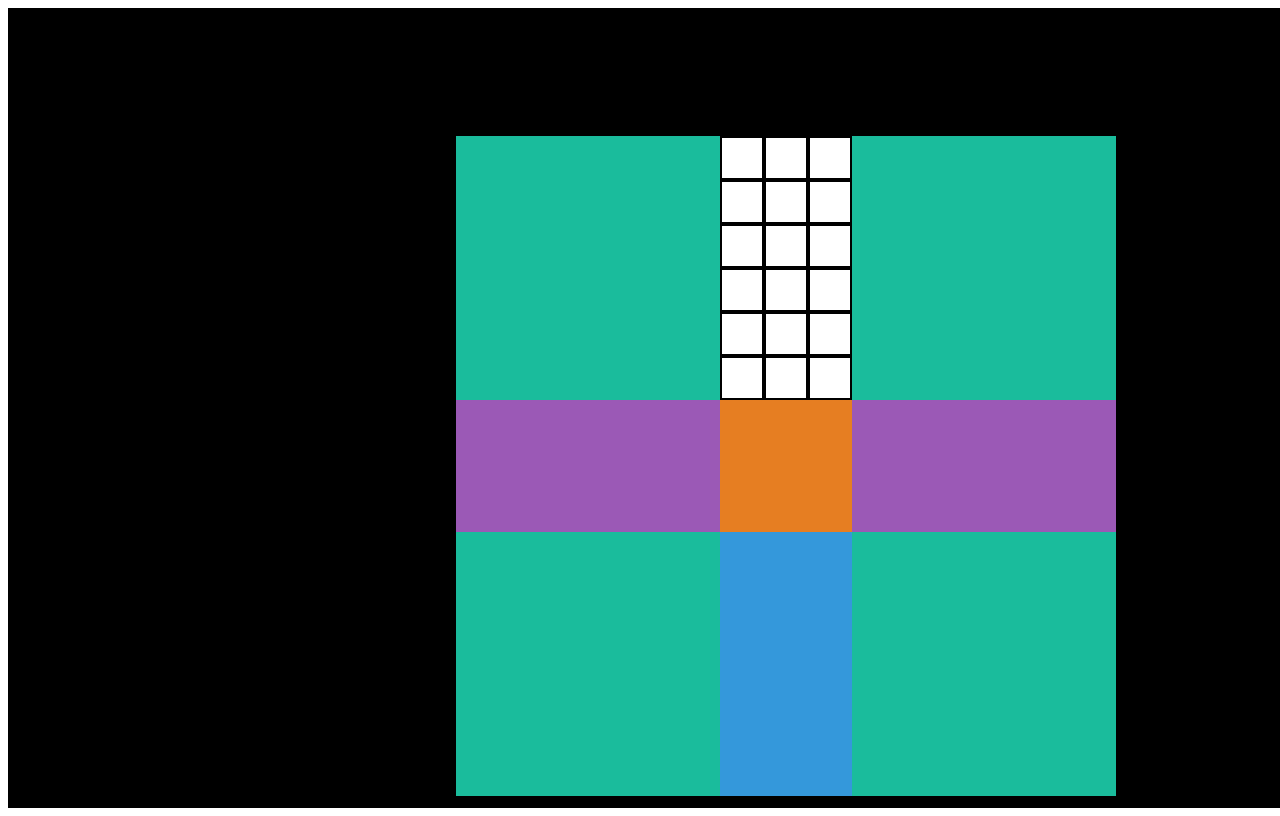
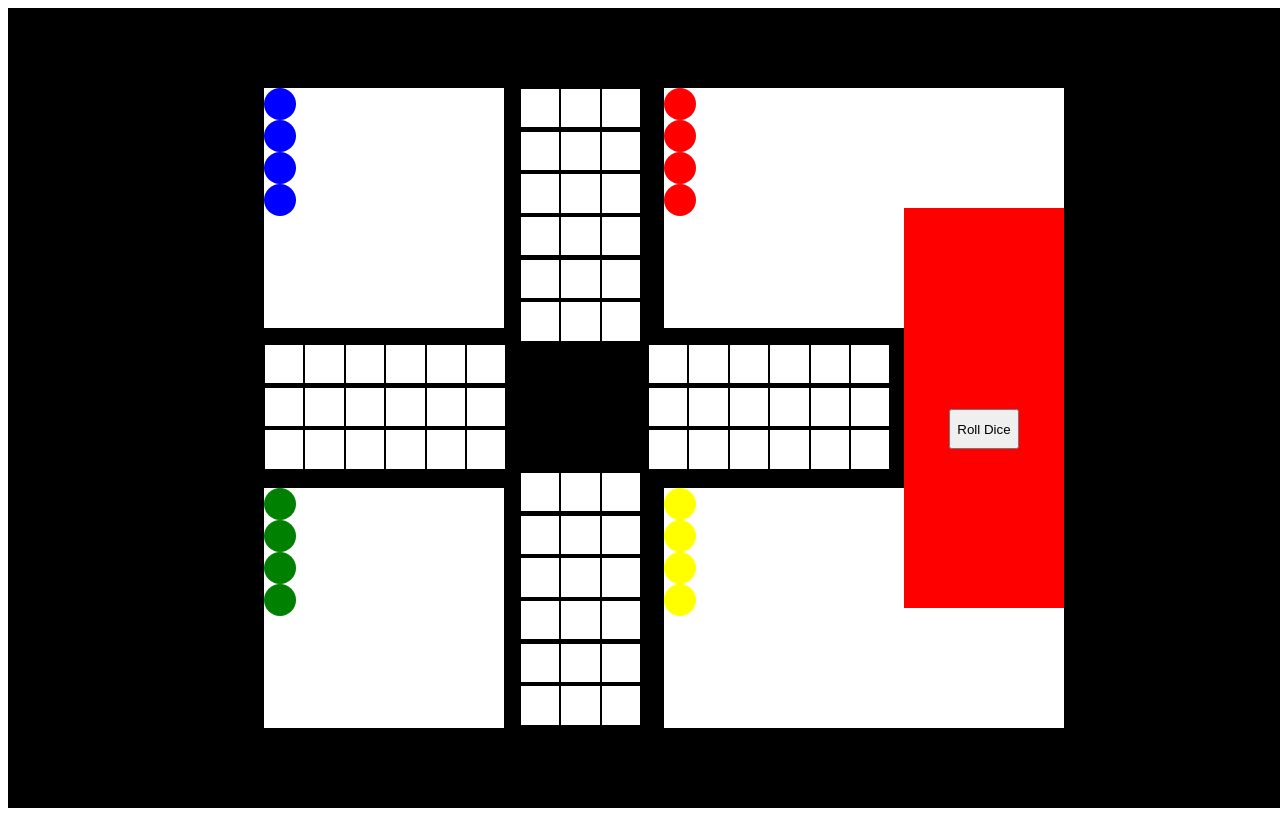
Before and after one commit to apurvaa07/JSLudo, a plain HTML site: page index.html in a window 1280 px wide. Drawn offline with Linux system fonts and the light colour scheme.

Commit message:
classes created

```diff
--- a/css/board.css
+++ b/css/board.css
@@ -7,49 +7,103 @@
 }
 
 .board{
-  height: 660px;
-  width: 660px;
-  background-color: #ecf0f1;
+  height: 80vh;
+  width: 80vh;
+  background-color: black;
   position: absolute;
-  margin-left: 35%;
-  margin-top: 10%;
+  margin-left: 20vw;
+  margin-top: 10vh;
   display: flex;
   flex-wrap: wrap;
 }
 
+.dashboard{
+  height: 80vh;
+  width: 20vh;
+  background-color: white;
+  position: absolute;
+  margin-left: 70vw;
+  margin-top: 10vh;
+  display:flex;
+  justify-content: center;
+  align-items: center;
+}
+
+.dashInner{
+  width: 28vh;
+  height: 50vh;
+  background-color: red;
+  display: flex;
+  justify-content: center;
+  align-items: center;
+  flex-direction: column;
+}
+
 .yard{
-  height:264px;
-  width:264px;
-  background-color: #1abc9c;
+  height:32vh;
+  width:32vh;
+  background-color: black;
+  justify-content: center;
+  align-items: center;
+}
+
+.innerYard{
+  height:30vh;
+  width:30vh;
+  background-color: white;
+}
+
+#red{
+  margin-left: 2vh;
+}
+
+#yellow{
+  margin-top: 2vh;
+  margin-left: 2vh;
+}
+
+#green{
+  margin-top: 2vh;
+}
+
+.token{
+  height: 4vh;
+  width: 4vh;
+  border-radius: 2vh;
+  background-color: red;
 }
 
 .vPlayField{
-  height: 264px;
-  width: 132px;
-  background-color: #3498db;
+  height: 32vh;
+  width: 16vh;
+  background-color: black;
   display: flex;
   flex-wrap: wrap;
 }
 
 .hPlayField{
-  width: 264px;
-  height: 132px;
-  background-color: #9b59b6;
+  width: 32vh;
+  height: 16vh;
+  background-color: black;
   display: flex;
   flex-wrap: wrap;
 }
 
 .finishSquare{
-  width:132px;
-  height:132px;
-  background-color: #e67e22;
+  width:16vh;
+  height:16vh;
+  background-color: black;
 }
 
 .tile{
-  height: 40px;
-  width: 40px;
+  height: 4.8vh;
+  width: 4.8vh;
   background-color: white;
-  border: 2px;
+  border: 0.24vh;
   border-color: black;
   border-style: solid;
 }
+
+.diceButton{
+  height: 5vh;
+}
--- a/index.html
+++ b/index.html
@@ -6,15 +6,38 @@
   <body>
     <div class="container">
       <div class="board">
-        <div class="yard"></div>
+        <div class="yard">
+          <div class="innerYard" id="blue"></div>
+        </div>
+
         <div id="v1" class="vPlayField"></div>
-        <div class="yard"></div>
+
+        <div class="yard">
+          <div class="innerYard" id="red"></div>
+        </div>
+
         <div class="hPlayField" id="h1"></div>
+
         <div class="finishSquare"> </div>
+
         <div class="hPlayField" id="h2"></div>
-        <div class="yard"></div>
+
+        <div class="yard">
+          <div class="innerYard" id="green"></div>
+        </div>
+
         <div class="vPlayField" id="v2"></div>
-        <div class="yard"></div>
+
+        <div class="yard">
+          <div class="innerYard" id="yellow"></div>
+        </div>
+
+      </div>
+      <div class="dashboard">
+        <div class="dashInner">
+          <h1 class="diceFace" id="DF"></h1>
+          <button class="diceButton" onclick="rollDice()">Roll Dice</button>
+        </div>
       </div>
     </div>
     <script type="text/javascript" src="js/board.js"></script>
--- a/js/board.js
+++ b/js/board.js
@@ -1,8 +1,113 @@
-console.log(document);
-var hPlayField1 = document.getElementById("v1");
-console.log(hPlayField1);
-for(var i=0; i<18; i++){
-  var tile = document.createElement("div");
-  tile.classList.add("tile");
-  hPlayField1.appendChild(tile);
+function getPath(color){
+  switch (color) {
+    case "blue":
+      return [2, 3, 4, 5, 6, 34, 31, 28, 25, 22, 19, 20, 21, 24, 27, 30, 33, 36, 37, 38, 39, 40, 41, 42, 48, 54, 53, 52, 51, 50, 49, 57, 60, 63, 66, 69, 72, 71, 70, 67, 64, 61, 58, 55, 18, 17, 16, 15, 14, 13, 7, 8, 9, 10, 11, 12];
+
+    case "red":
+      return [24, 27, 30, 33, 36, 37, 38, 39, 40, 41, 42, 48, 54, 53, 52, 51, 50, 49, 57, 60, 63, 66, 69, 72, 71, 70, 67, 64, 61, 58, 55, 18, 17, 16, 15, 14, 13, 7, 1, 2, 3, 4, 5, 6, 34, 31, 28, 25, 22, 19, 20, 23, 26, 29, 32, 35];
+
+    case "yellow":
+      return [53, 52, 51, 50, 49, 57, 60, 63, 66, 69, 72, 71, 70, 67, 64, 61, 58, 55, 18, 17, 16, 15, 14, 13, 7, 1, 2, 3, 4, 5, 6, 34, 31, 28, 25, 22, 19, 20, 21, 24, 27, 30, 33, 36, 37, 38, 39, 40, 41, 42, 48, 47, 46, 45, 44, 43];
+
+    case "green":
+      return [67, 64, 61, 58, 55, 18, 17, 16, 15, 14, 13, 7, 1, 2, 3, 4, 5, 6, 34, 31, 28, 25, 22, 19, 20, 21, 24, 27, 30, 33, 36, 37, 38, 39, 40, 41, 42, 48, 54, 53, 52, 51, 50, 49, 57, 60, 63, 66, 69, 72, 71, 68, 65, 62, 59, 56];
+  }
 }
+
+var globalPlayerNumber = 0;
+
+function rollDice(){
+  var dice = Math.random() * 6;
+  dice = Math.floor(dice) + 1;
+  var diceFace = document.getElementById("DF");
+  diceFace.innerHTML = dice;
+  return dice;
+}
+
+function tokenClicked(e,token){
+  console.log(e.target.id);
+  console.log(board);
+}
+
+function Player(color){
+  this.tokens = [];
+  this.color = color;
+  for(var i = 0; i < 4; i++){
+    var token = new Token(this.color, i);
+    this.tokens.push(token);
+  }
+}
+
+function Token(color, id){
+  this.color = color;
+  this.id = id;
+  this.position = 0;
+  this.path = getPath(this.color);
+}
+
+function Board(nOP){
+  this.numberOfPlayers = nOP;
+  this.colors = ["blue","red","yellow","green"];
+}
+
+Board.prototype.drawBoard = function(){
+  var hPF1 = document.getElementById("h1");
+  var hPF2 = document.getElementById("h2");
+  var vPF1 = document.getElementById("v1");
+  var vPF2 = document.getElementById("v2");
+
+  var red = document.getElementById("red");
+  var blue = document.getElementById("blue");
+  var green = document.getElementById("green");
+  var yellow = document.getElementById("yellow");
+
+  this.yards = [blue,red,yellow,green];
+  this.listPF = [hPF1, vPF1, hPF2, vPF2];
+
+  var tileNo = 1;
+  for(var i = 0; i < 4; i++){
+    var PF = this.listPF[i];
+    for(var j = 0; j < 18; j++){
+      var tile = document.createElement("div");
+      tile.classList.add("tile");
+      tile.setAttribute("id", tileNo);
+      tileNo += 1;
+      PF.appendChild(tile);
+    }
+  }
+}
+
+Board.prototype.initPlayers = function(){
+  this.playerList = [];
+  this.tokenList = {};
+  for(var i = 0; i < this.numberOfPlayers; i++){
+    var pl = new Player(this.colors[i]);
+    this.playerList.push(pl);
+  }
+}
+
+Board.prototype.initTokens = function(){
+  for(var i = 0; i < this.numberOfPlayers; i++){
+    var yard = this.yards[i];
+    var player = this.playerList[i];
+    for(var j = 0; j < 4; j++){
+      var tokenElem = document.createElement("div");
+      tokenElem.classList.add("token");
+      tokenElem.addEventListener("click", function(e){
+        tokenClicked(e);
+      });
+      tokenElem.setAttribute("id", j+"_"+i+"_"+player.color);
+      tokenElem.style.backgroundColor = player.color;
+      yard.appendChild(tokenElem);
+      var tk = player.tokens[i];
+      tk.DOMElem = tokenElem;
+      tk.DOMParent = yard;
+      this.tokenList[j+"_"+i+"_"+player.color] = tk;
+    }
+  }
+}
+
+var board = new Board(4);
+board.drawBoard();
+board.initPlayers();
+board.initTokens();
```
Also changed, not shown: js/game.js (added, +31 -0 lines), paths.txt (added).
